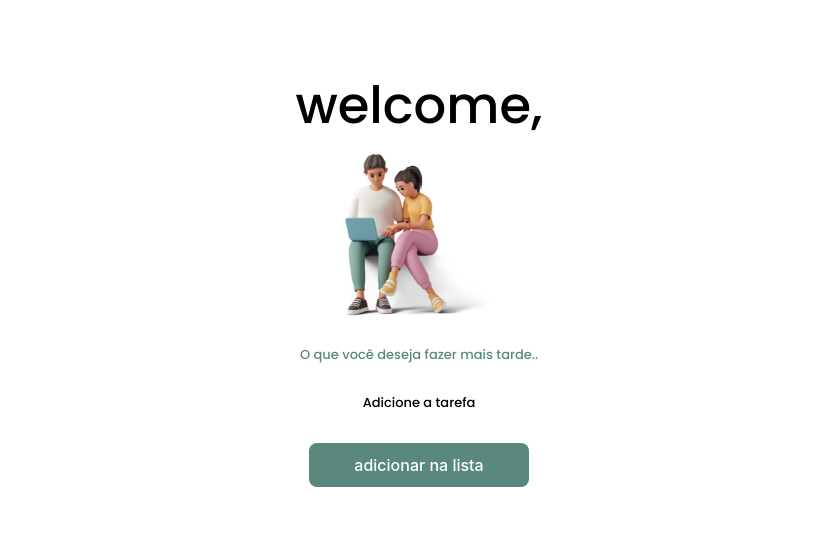
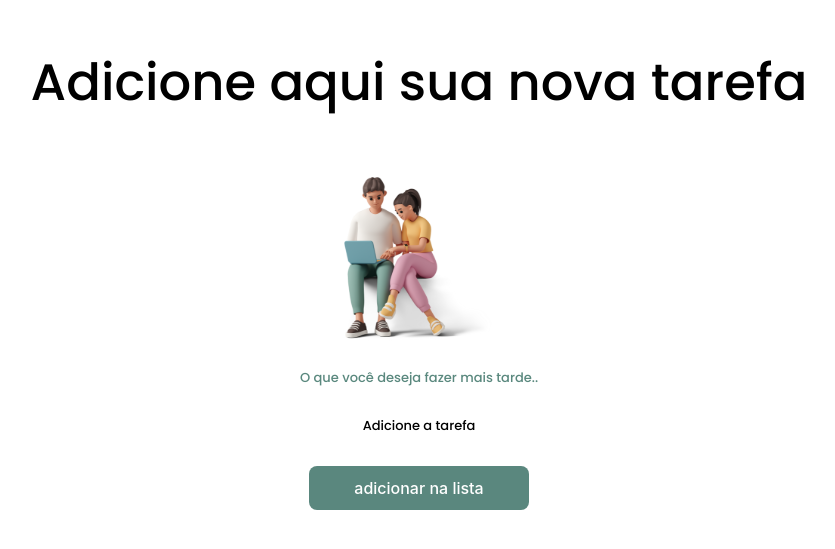
Before and after one commit to VictorG-Reis/toDoList, a React (Vite) app: page /addtodo in a window 1280 px wide. Shown: the part 129-678 px from the top of the page, without its empty margins (221-1056 px from the left). Built offline with nearby package versions, Linux system fonts and the light colour scheme.

Commit message:
(fix) improving some things

```diff
--- a/src/pages/AddToDo.module.css
+++ b/src/pages/AddToDo.module.css
@@ -12,6 +12,7 @@
   line-height: 30px;
   letter-spacing: 0em;
   text-align: center;
+  margin-bottom: 5rem;
 }
 
 .addToDoConteiner p {
--- a/src/pages/AddToDo.tsx
+++ b/src/pages/AddToDo.tsx
@@ -5,7 +5,7 @@ import styles from './AddToDo.module.css'
 
 function AddToDo() {
 
-  const {user, addTodos} = useContext(Context)
+  const { addTodos} = useContext(Context)
 
   const [task, setTask] = useState('')
 
@@ -21,7 +21,7 @@ function AddToDo() {
 
   return(
     <div className={styles.addToDoConteiner}>
-      <h1>welcome, {user}</h1>
+      <h1>Adicione aqui sua nova tarefa</h1>
 
       <div>
         <img src={image} alt="image" />
--- a/src/pages/ToDoList.tsx
+++ b/src/pages/ToDoList.tsx
@@ -28,7 +28,7 @@ function ToDoList() {
 
   return (
     <div className={styles.toDoContainer}>
-      <h1>Welcome, {user} </h1>
+      <h1>Bem vindo, {user} </h1>
 
       <div>
         <img src={image} alt="image da pagina de todo"  />
--- a/src/services/data.json
+++ b/src/services/data.json
@@ -14,6 +14,11 @@
       "id": "184b",
       "value": "Fazer um cafe",
       "checked": false
+    },
+    {
+      "id": "e51d",
+      "value": "jogar tênis ",
+      "checked": false
     }
   ]
 }
```
